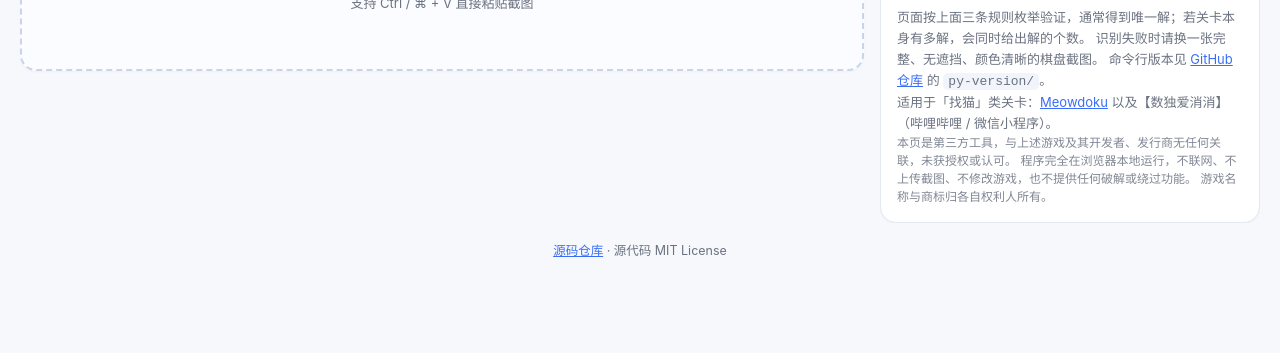
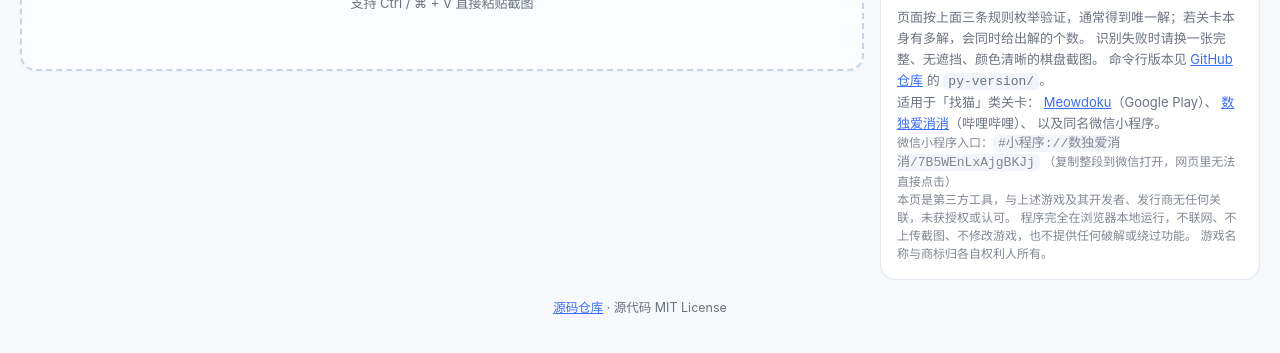
Before and after one commit to 22ABLE22/catspotter, a plain HTML site: page docs/index.html in a window 1280 px wide. Shown: the part 215-568 px from the top of the page. Drawn offline with Linux system fonts and the light colour scheme.

Commit message:
docs: 补充哔哩哔哩网页入口与微信小程序入口
- README「关于游戏」:
  哔哩哔哩渠道改为可点击链接(精简 URL, 去掉原链接里的 track_id/bvid 等追踪参数
  以及未替换的 __PROMOTIONID__/__MEDIAID__ 占位符)
  微信渠道给出小程序分享路径 #小程序://数独爱消消/7B5WEnLxAjgBKJj, 并说明需复制到微信打开
- 网页端「规则与说明」同步加入两个入口, 微信入口以代码样式展示便于复制

```diff
--- a/docs/index.html
+++ b/docs/index.html
@@ -56,8 +56,14 @@
         命令行版本见 <a href="https://github.com/22ABLE22/catspotter" target="_blank" rel="noopener">GitHub 仓库</a> 的 <code>py-version/</code>。
       </p>
       <p class="note">
-        适用于「找猫」类关卡：<a href="https://play.google.com/store/apps/details?id=com.oakever.meowdoku" target="_blank" rel="noopener">Meowdoku</a>
-        以及【数独爱消消】（哔哩哔哩 / 微信小程序）。
+        适用于「找猫」类关卡：
+        <a href="https://play.google.com/store/apps/details?id=com.oakever.meowdoku" target="_blank" rel="noopener">Meowdoku</a>（Google Play）、
+        <a href="https://miniapp.bilibili.com/game/biligame8829fe8973b3e9e9" target="_blank" rel="noopener">数独爱消消</a>（哔哩哔哩）、
+        以及同名微信小程序。
+      </p>
+      <p class="note small">
+        微信小程序入口：<code>#小程序://数独爱消消/7B5WEnLxAjgBKJj</code>
+        （复制整段到微信打开，网页里无法直接点击）
       </p>
       <p class="note small">
         本页是第三方工具，与上述游戏及其开发者、发行商无任何关联，未获授权或认可。
```
Also changed, not shown: 1 other file.
